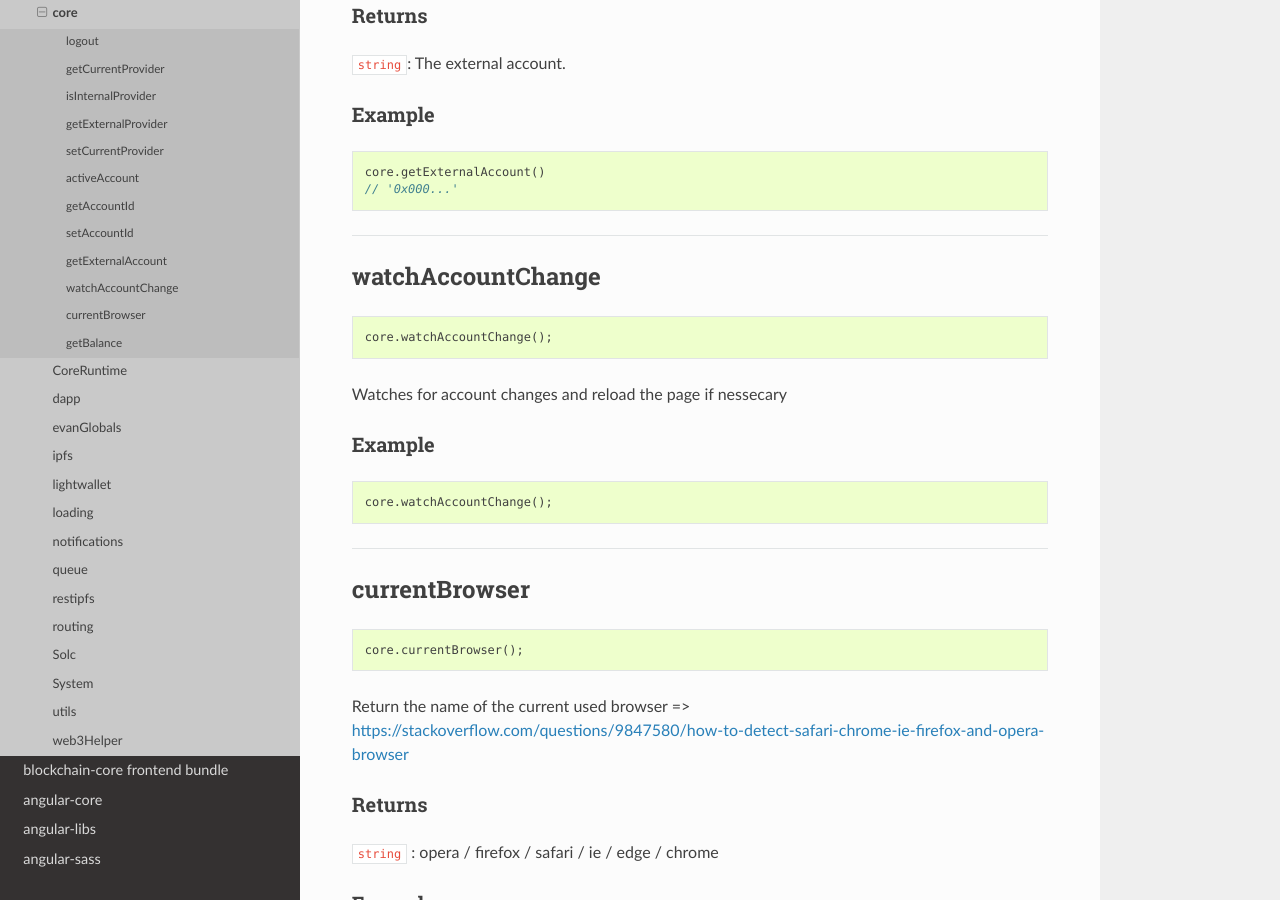
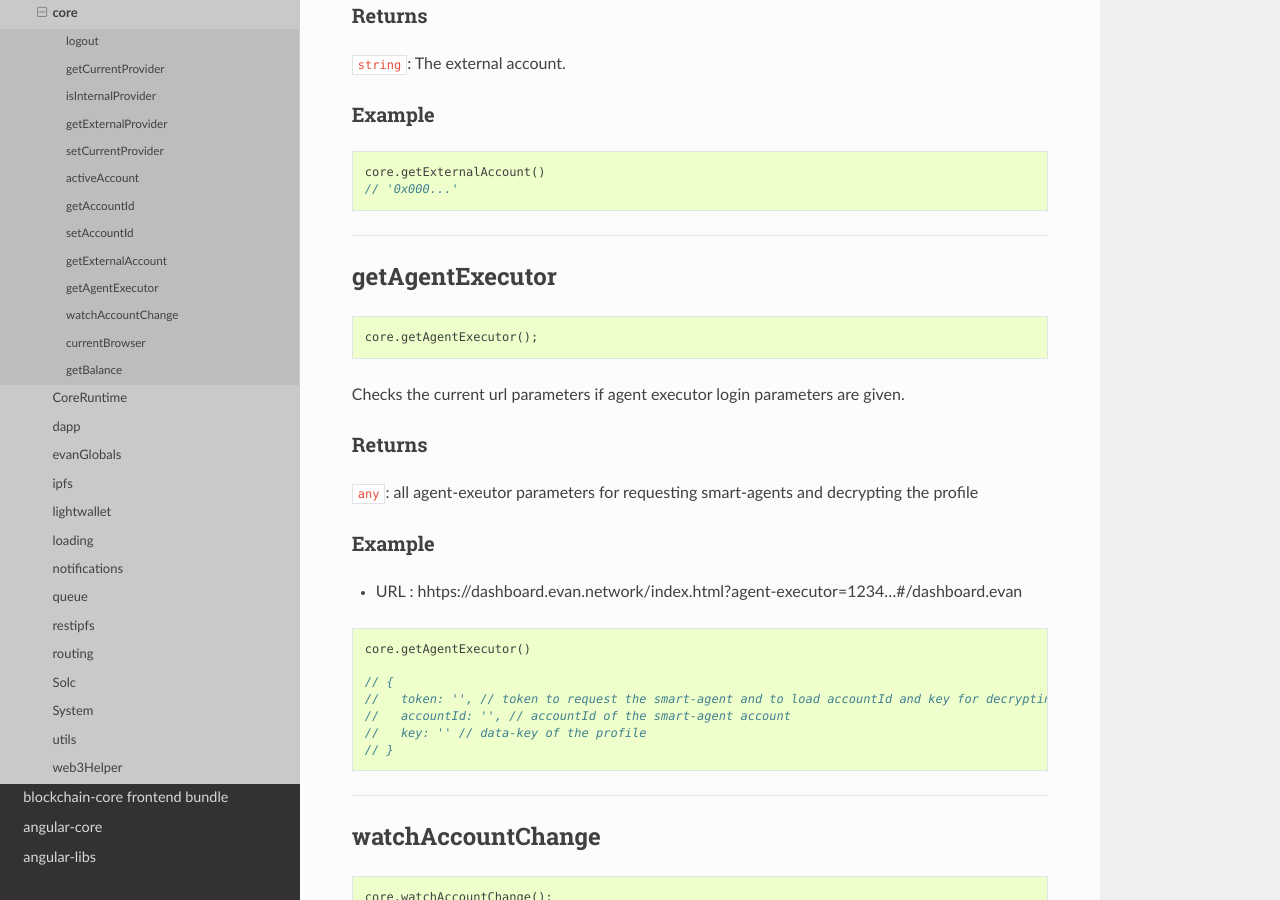
Before and after one commit to evannetwork/ui-docs, a Sphinx documentation site: the page built from docs/dapp-browser/core.rst, in a window 1280 px wide and 900 px high, scrolled down 3778 px. Built offline with Sphinx 7.4.7 and the Read the Docs theme 2.0.0, drawn with Linux system fonts in a browser that asks for light colours; some of the changed text lies outside the part shown.

Commit message:
add file service docs; add file-select component docs; add getAgentExecutor to ui-dapp-browser docs

```diff
--- a/docs/angular-core/services/ui/inputs.rst
+++ b/docs/angular-core/services/ui/inputs.rst
@@ -2,7 +2,7 @@
 EvanInputService
 ================
 
-Helper that imoproves input selection on mobile devices. It will scroll automatically, so the input will appear within the viewport.
+Helper that improves input selection on mobile devices. It will scroll automatically, so the input will appear within the viewport.
 
 
 
--- a/docs/dapp-browser/core.rst
+++ b/docs/dapp-browser/core.rst
@@ -50,7 +50,7 @@ Get the current, in local storage, configured provider.
 Returns
 -------
 
-``string``: The current provider (external, internal)
+``string``: The current provider (external, internal, agent-executor)
 
 -------
 Example
@@ -276,6 +276,40 @@ Example
   core.getExternalAccount()
   // '0x000...'
 
+--------------------------------------------------------------------------------
+
+.. _db_core_getAgentExecutor:
+
+getAgentExecutor
+================================================================================
+
+.. code-block:: typescript
+
+  core.getAgentExecutor();
+
+Checks the current url parameters if agent executor login parameters are given.
+
+-------
+Returns
+-------
+
+``any``: all agent-exeutor parameters for requesting smart-agents and decrypting the profile
+
+-------
+Example
+-------
+
+- URL : hhtps://dashboard.evan.network/index.html?agent-executor=1234...#/dashboard.evan
+
+.. code-block:: typescript
+
+  core.getAgentExecutor()
+
+  // {
+  //   token: '', // token to request the smart-agent and to load accountId and key for decrypting profile
+  //   accountId: '', // accountId of the smart-agent account
+  //   key: '' // data-key of the profile
+  // }
 
 
 
```
Also changed, not shown: docs/angular-core/components/file-select.rst (added, +41 -0 lines), docs/angular-core/services/ui/file.rst (added, +89 -0 lines).
